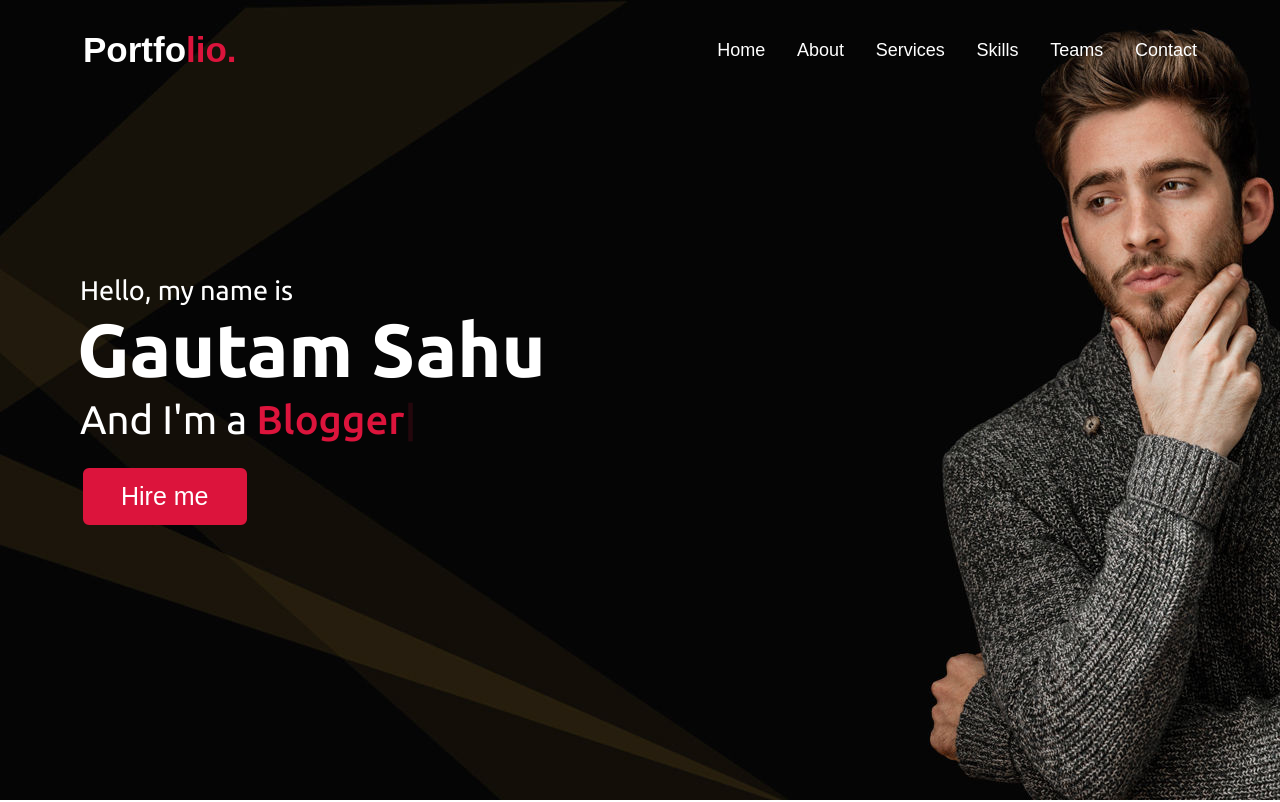
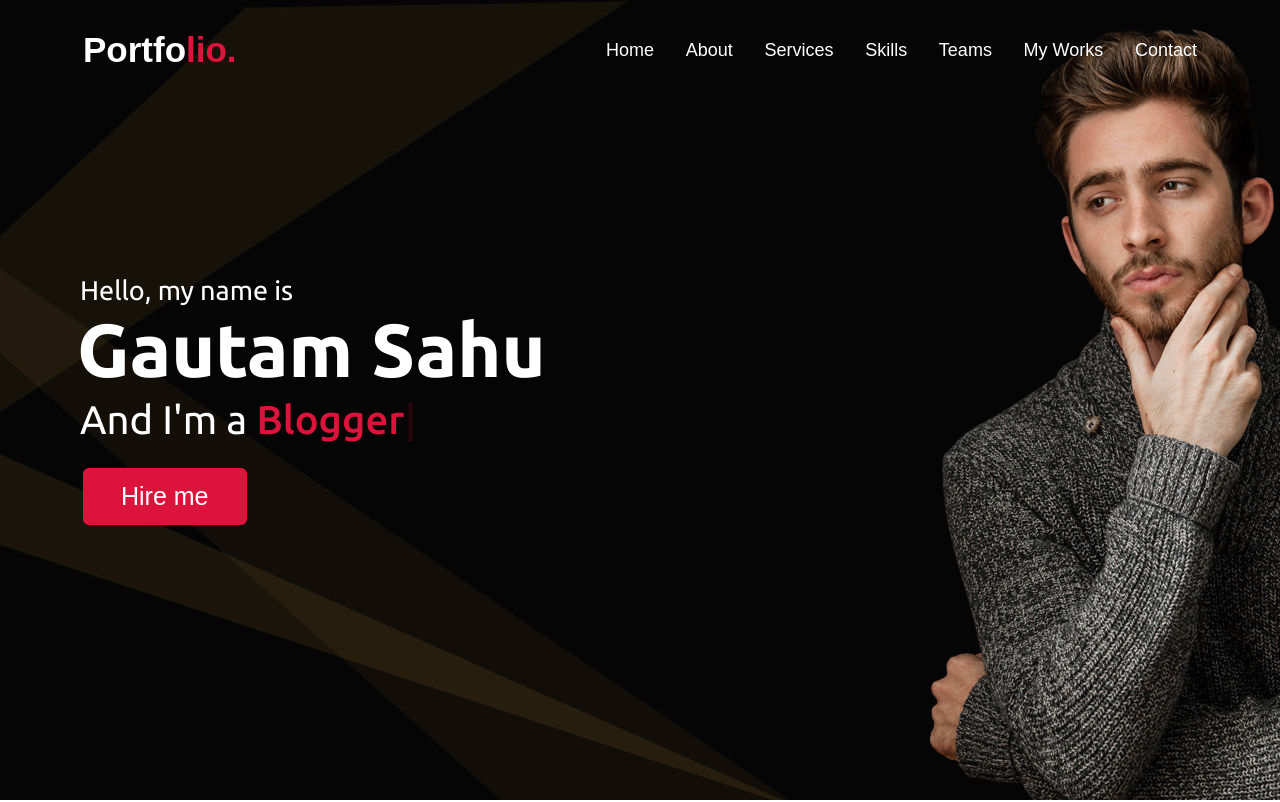
Before and after one commit to Gautamsahu888/Projectportfolio, a plain HTML site: page index.html in a window 1280 px wide. Shown: the top 802 px of the page. Drawn offline with nearby package versions, Linux system fonts and the light colour scheme.

Commit message:
Update index.html

```diff
--- a/index.html
+++ b/index.html
@@ -27,6 +27,7 @@
                 <li><a href="#services" class="menu-btn">Services</a></li>
                 <li><a href="#skills" class="menu-btn">Skills</a></li>
                 <li><a href="#teams" class="menu-btn">Teams</a></li>
+                 <li><a href="#My Works" class="menu-btn">My Works</a></li>
                 <li><a href="#contact" class="menu-btn">Contact</a></li>
             </ul>
             <div class="menu-btn">
@@ -191,7 +192,7 @@
     </section>
     <!--project-->
     <hr>
-    <section class="teams">
+    <section class="teams" id="My Works">
       <h2 class="title">My Works<br></h2>
     <main id="work">
 <div class="projects">
```
